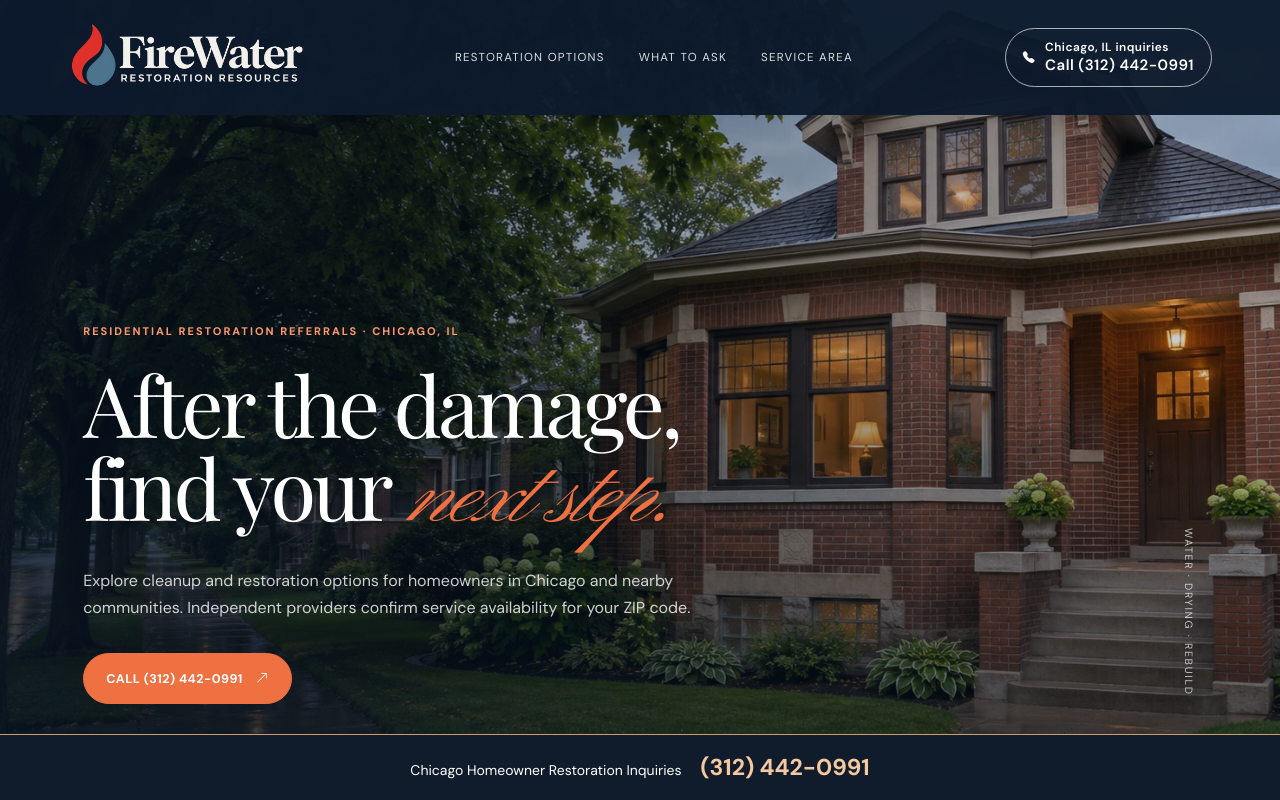
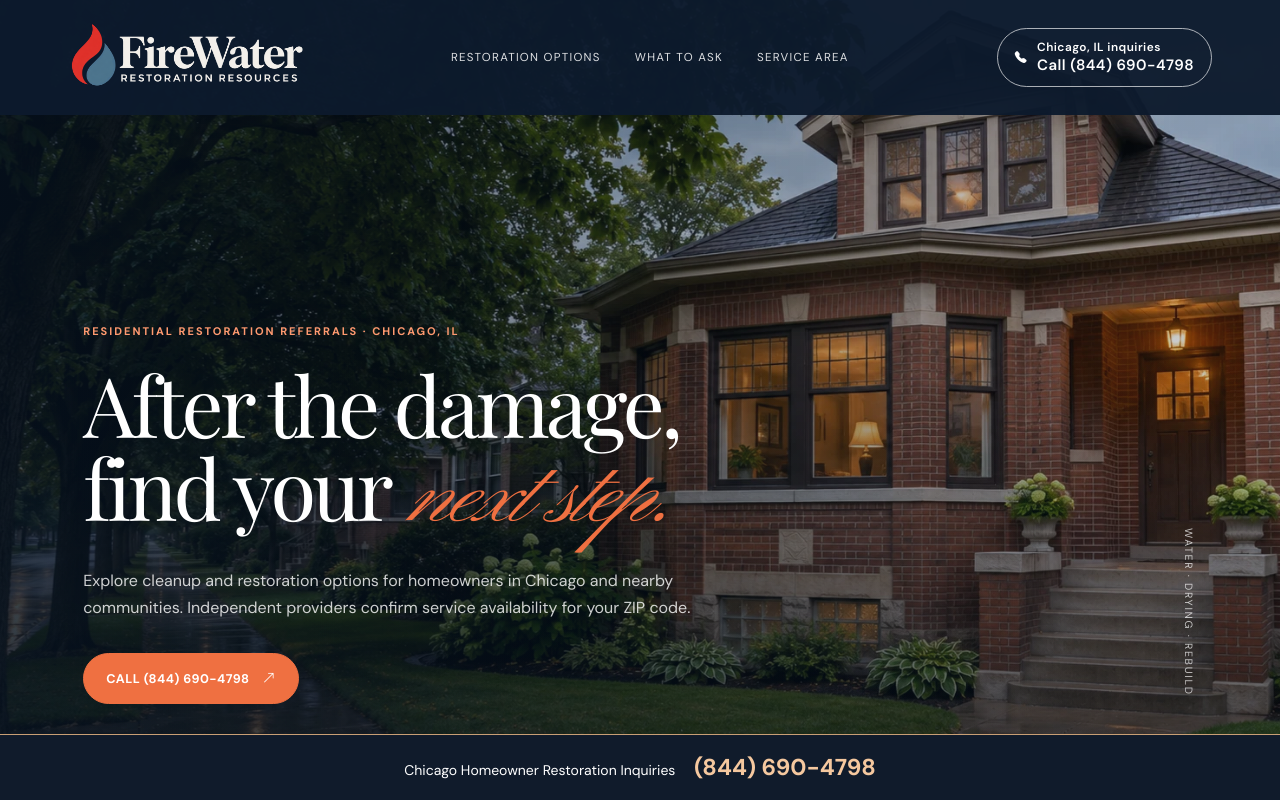
Before and after one commit to gregsimonds-boop/FireWater, a plain HTML site: page index.html in a window 1280 px wide. Shown: the top 800 px of the page. Drawn offline with nearby package versions, Linux system fonts and the light colour scheme.

Commit message:
Add files via upload

```diff
--- a/index.html
+++ b/index.html
@@ -22,7 +22,7 @@
       <div class="nav-links d-none d-lg-flex">
         <a href="#services">Restoration options</a><a href="#approach">What to ask</a><a href="#areas">Service area</a>
       </div>
-      <a class="nav-cta" href="tel:+13124420991"><i class="bi bi-telephone-fill" aria-hidden="true"></i><span>Chicago, IL inquiries<br><small>Call (312) 442-0991</small></span></a>
+      <a class="nav-cta" href="tel:+18446904798"><i class="bi bi-telephone-fill" aria-hidden="true"></i><span>Chicago, IL inquiries<br><small>Call (844) 690-4798</small></span></a>
     </div>
   </nav>
 
@@ -36,7 +36,7 @@
           <div class="eyebrow">Residential Restoration Referrals · Chicago, IL</div>
           <h1>After the damage,<br>find your <em class="script">next step.</em></h1>
           <p>Explore cleanup and restoration options for homeowners in Chicago and nearby communities. Independent providers confirm service availability for your ZIP code.</p>
-          <a class="btn-warm" href="tel:+13124420991">CALL (312) 442-0991 <i class="bi bi-arrow-up-right" aria-hidden="true"></i></a>
+          <a class="btn-warm" href="tel:+18446904798">CALL (844) 690-4798 <i class="bi bi-arrow-up-right" aria-hidden="true"></i></a>
         </div>
         <div class="hero-meta">Water · Drying · Rebuild</div>
         <div class="hero-scroll">A steady hand, every step</div>
@@ -82,7 +82,7 @@
               <div class="service-body">
                 <h3>Water damage</h3>
                 <p>Ask about water extraction, moisture assessment, drying, and cleanup appropriate to the type and extent of damage.</p>
-                <a class="text-link" href="tel:+13124420991">Water response · (312) 442-0991 <i class="bi bi-arrow-right" aria-hidden="true"></i></a>
+                <a class="text-link" href="tel:+18446904798">Water response · (844) 690-4798 <i class="bi bi-arrow-right" aria-hidden="true"></i></a>
               </div>
             </article>
           </div>
@@ -95,7 +95,7 @@
               <div class="service-body">
                 <h3>Drying &amp; dehumidification</h3>
                 <p>Ask about moisture assessment, structural drying, and dehumidification for water-affected areas of your home.</p>
-                <a class="text-link" href="tel:+13124420991">Drying options · (312) 442-0991 <i class="bi bi-arrow-right" aria-hidden="true"></i></a>
+                <a class="text-link" href="tel:+18446904798">Drying options · (844) 690-4798 <i class="bi bi-arrow-right" aria-hidden="true"></i></a>
               </div>
             </article>
           </div>
@@ -108,7 +108,7 @@
               <div class="service-body">
                 <h3>Rebuild &amp; repair</h3>
                 <p>Confirm whether the provider handles reconstruction or whether separate contractors are needed. Request written scope and pricing.</p>
-                <a class="text-link" href="tel:+13124420991">Rebuild options · (312) 442-0991 <i class="bi bi-arrow-right" aria-hidden="true"></i></a>
+                <a class="text-link" href="tel:+18446904798">Rebuild options · (844) 690-4798 <i class="bi bi-arrow-right" aria-hidden="true"></i></a>
               </div>
             </article>
           </div>
@@ -135,7 +135,7 @@
                 <li><i class="bi bi-check2-circle" aria-hidden="true"></i> Ask who handles cleanup and reconstruction</li>
                 <li><i class="bi bi-check2-circle" aria-hidden="true"></i> Verify credentials, insurance, and written terms</li>
               </ul>
-              <a class="btn-warm" href="tel:+13124420991">CALL (312) 442-0991 <i class="bi bi-arrow-up-right" aria-hidden="true"></i></a>
+              <a class="btn-warm" href="tel:+18446904798">CALL (844) 690-4798 <i class="bi bi-arrow-up-right" aria-hidden="true"></i></a>
             </div>
           </div>
         </div>
@@ -185,7 +185,7 @@
             <p>Our geographic focus is Chicago and nearby communities. Any independent provider must confirm service coverage for your ZIP code; this is not a guarantee of availability.</p>
             <div class="area-chips" aria-label="Areas served"><span>Chicago</span><span>Evanston</span><span>Oak Park</span><span>Skokie</span><span>Cicero</span><span>Berwyn</span><span>Nearby communities</span></div>
           </div>
-          <a class="btn-warm" href="tel:+13124420991">CALL (312) 442-0991 <i class="bi bi-arrow-up-right" aria-hidden="true"></i></a>
+          <a class="btn-warm" href="tel:+18446904798">CALL (844) 690-4798 <i class="bi bi-arrow-up-right" aria-hidden="true"></i></a>
         </div>
       </div>
     </section>
@@ -196,13 +196,13 @@
           <div>
             <div class="eyebrow">Chicago-area restoration inquiries</div>
             <h2>Let’s take the <em class="script">next step.</em></h2>
-            <p>Call (312) 442-0991 to discuss restoration options for your Chicago-area property. Ask the answering provider to confirm coverage, availability, and next steps for your situation.</p>
+            <p>Call (844) 690-4798 to discuss restoration options for your Chicago-area property. Ask the answering provider to confirm coverage, availability, and next steps for your situation.</p>
           </div>
-          <a class="btn-warm" href="tel:+13124420991"><i class="bi bi-telephone-fill" aria-hidden="true"></i> CALL (312) 442-0991</a>
+          <a class="btn-warm" href="tel:+18446904798"><i class="bi bi-telephone-fill" aria-hidden="true"></i> CALL (844) 690-4798</a>
         </div>
       </div>
     </section>
-  </main><aside class="draft-banner">Chicago Homeowner Restoration Inquiries <a href="tel:+13124420991">(312) 442-0991</a></aside>
+  </main><aside class="draft-banner">Chicago Homeowner Restoration Inquiries <a href="tel:+18446904798">(844) 690-4798</a></aside>
 
   <footer>
     <div class="container container-wide">
@@ -217,7 +217,7 @@
         </div>
         <div class="col-6 col-lg-4">
           <div class="footer-title">Need help now?</div>
-          <ul class="footer-links"><li><a href="tel:+13124420991"><i class="bi bi-telephone me-2" aria-hidden="true"></i>(312) 442-0991</a></li><li><span class="text-white-50 small">Call about restoration options</span></li><li><span class="text-white-50 small">Serving the Chicago metro area</span></li></ul>
+          <ul class="footer-links"><li><a href="tel:+18446904798"><i class="bi bi-telephone me-2" aria-hidden="true"></i>(844) 690-4798</a></li><li><span class="text-white-50 small">Call about restoration options</span></li><li><span class="text-white-50 small">Serving the Chicago metro area</span></li></ul>
         </div>
       </div>
       <p class="referral-disclosure">Independent providers determine availability, pricing, services, and results. We may receive compensation for qualifying calls. Images are illustrative and do not imply an affiliated crew or emergency service. <a href="privacy.html">Privacy</a> · <a href="terms.html">Terms</a></p><p class="required-service-disclaimer" style="font-size:13px;line-height:1.85;color:#f1eee6;margin:24px 0">Disclaimer: FireWater is a free service to assist homeowners in connecting with local service providers. All contractors/providers are independent and FireWater does not warrant or guarantee any work performed. It is the responsibility of the homeowner to verify that the hired contractor furnishes the necessary license and insurance required for the work being performed. All persons depicted in a photo or video are actors or models and not contractors listed on FireWater.</p><div class="footer-bottom"><span>© 2026 FireWater. All rights reserved.</span><span>Independent information &amp; referrals.</span></div>
```
Also changed, not shown: privacy.html (+2 -2 lines), terms.html (+2 -2 lines).
